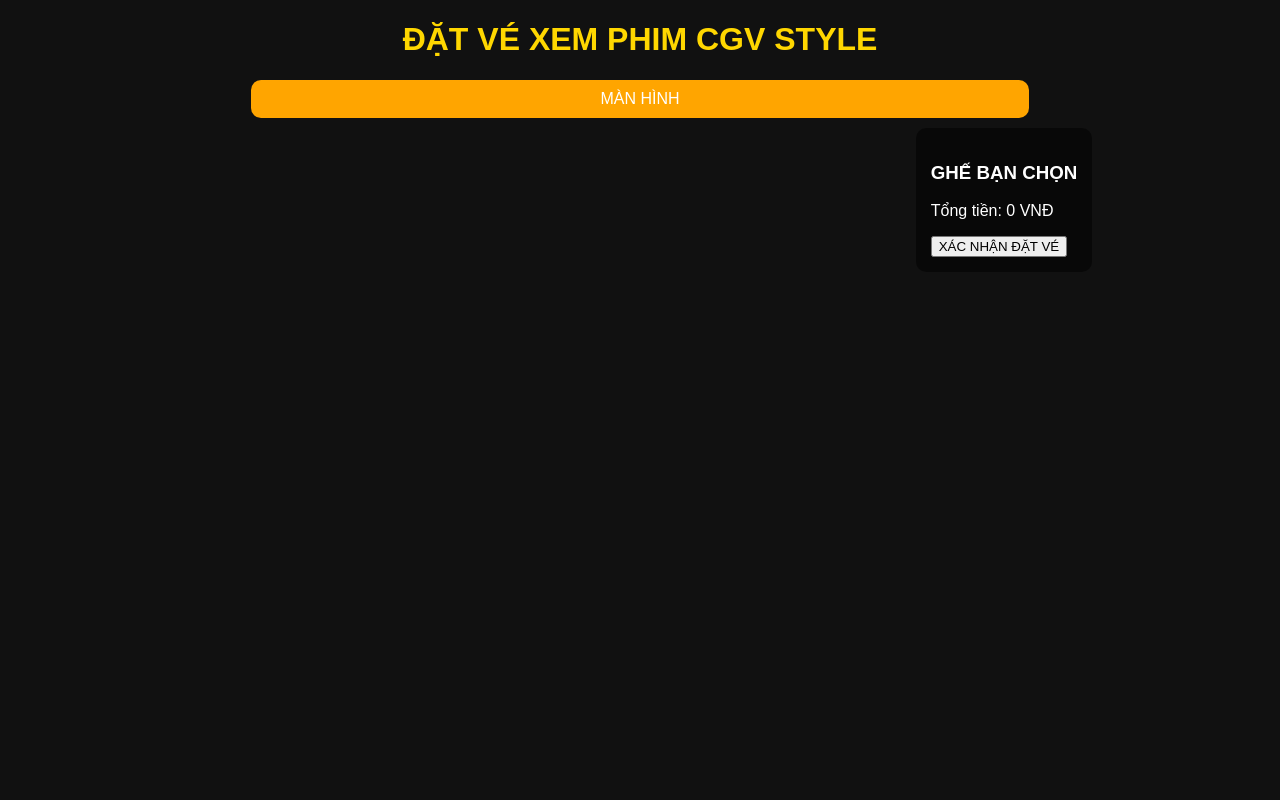
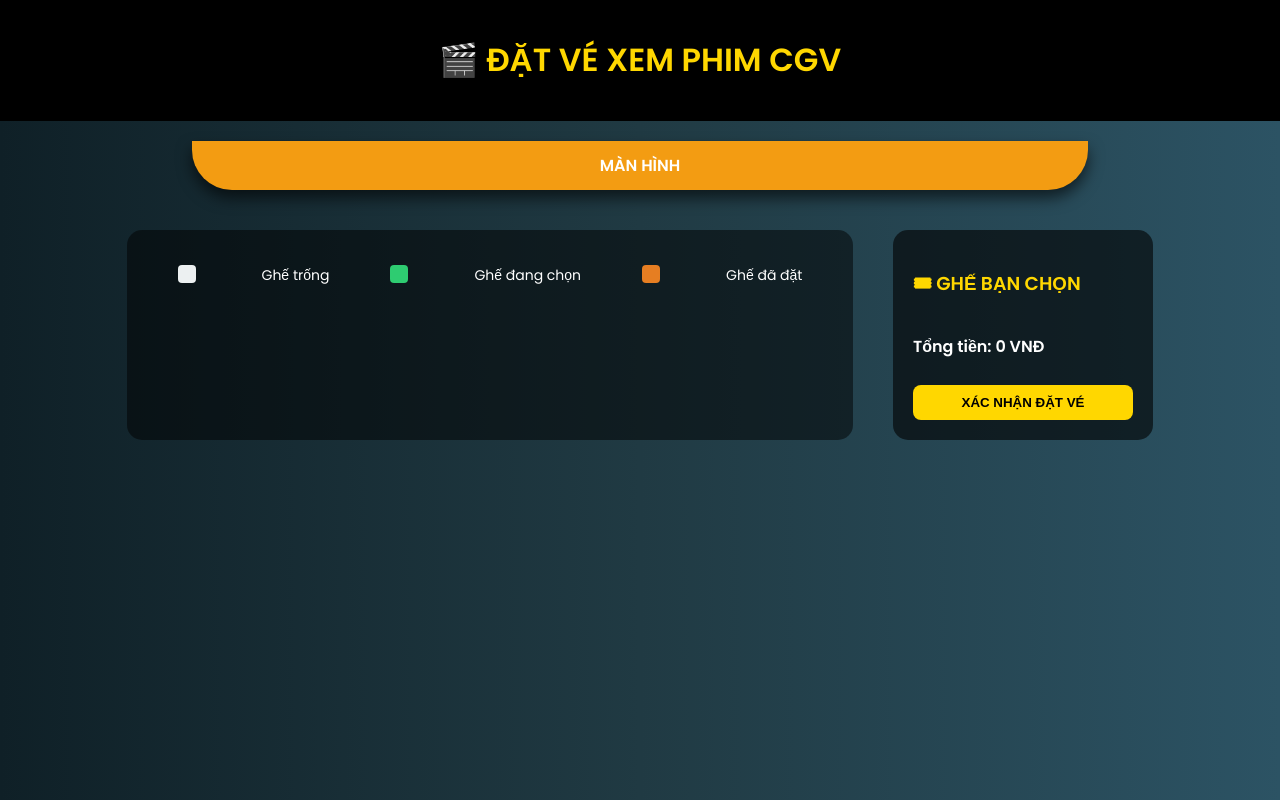
Before and after one commit to xlaw29/H-th-ng-t-v-xem-phim-real-time, a website: page public/index.html in a window 1280 px wide. Drawn offline with nearby package versions, Linux system fonts and the light colour scheme; no server answers.

Commit message:
optimal interface

```diff
--- a/public/client.js
+++ b/public/client.js
@@ -4,8 +4,15 @@
 const list = document.getElementById("selectedSeats");
 const total = document.getElementById("total");
 
-const PRICE = 75000;
 let selected = [];
+
+// Giá vé theo hàng
+function getPrice(seat) {
+    const row = seat.charAt(0);
+    if (["A", "B", "C"].includes(row)) return 70000;
+    if (["D", "E", "F"].includes(row)) return 75000;
+    return 80000;
+}
 
 // Render ghế
 socket.on("seat_update", (seats) => {
@@ -16,27 +23,35 @@
     Object.keys(seats).forEach((seat) => {
         const div = document.createElement("div");
         div.innerText = seat;
-        div.classList.add("seat", seats[seat]);
+        div.className = `seat ${seats[seat]}`;
 
         if (seats[seat] === "available") {
             div.onclick = () => socket.emit("select_seat", seat);
         }
+
         if (seats[seat] === "selected") {
+            div.onclick = () => socket.emit("cancel_seat", seat);
             selected.push(seat);
-            div.onclick = () => socket.emit("cancel_seat", seat);
 
             const li = document.createElement("li");
-            li.innerText = seat;
+            li.innerText = `${seat} - ${getPrice(seat).toLocaleString()} VNĐ`;
             list.appendChild(li);
         }
 
         seatDiv.appendChild(div);
     });
 
-    total.innerText = selected.length * PRICE;
+    total.innerText = selected
+        .reduce((sum, s) => sum + getPrice(s), 0)
+        .toLocaleString();
 });
 
-// Xác nhận đặt vé
+// Thông báo realtime
+socket.on("notification", (msg) => {
+    alert(msg);
+});
+
+// Xác nhận
 document.getElementById("confirm").onclick = () => {
     socket.emit("confirm_booking", selected);
 };
--- a/public/index.html
+++ b/public/index.html
@@ -2,20 +2,38 @@
 <html lang="vi">
     <head>
         <meta charset="UTF-8" />
-        <title>Đặt vé xem phim</title>
+        <title>Đặt vé CGV</title>
+        <!-- <link rel="stylesheet" href="./reset.css" /> -->
         <link rel="stylesheet" href="style.css" />
+        <link rel="preconnect" href="https://fonts.googleapis.com" />
+        <link rel="preconnect" href="https://fonts.gstatic.com" crossorigin />
+        <link
+            href="https://fonts.googleapis.com/css2?family=Poppins:wght@300;400;500;600&display=swap"
+            rel="stylesheet"
+        />
     </head>
     <body>
-        <h1>ĐẶT VÉ XEM PHIM CGV STYLE</h1>
+        <header>
+            <h1>🎬 ĐẶT VÉ XEM PHIM CGV</h1>
+        </header>
+
         <div class="screen">MÀN HÌNH</div>
 
-        <div class="container">
-            <div id="seats"></div>
+        <div class="main">
+            <div class="cinema">
+                <div id="seats"></div>
+
+                <div class="note">
+                    <span class="box available"></span> Ghế trống
+                    <span class="box selected"></span> Ghế đang chọn
+                    <span class="box booked"></span> Ghế đã đặt
+                </div>
+            </div>
 
             <div class="summary">
-                <h3>GHẾ BẠN CHỌN</h3>
+                <h3>🎟 GHẾ BẠN CHỌN</h3>
                 <ul id="selectedSeats"></ul>
-                <p>Tổng tiền: <span id="total">0</span> VNĐ</p>
+                <p class="total">Tổng tiền: <span id="total">0</span> VNĐ</p>
                 <button id="confirm">XÁC NHẬN ĐẶT VÉ</button>
             </div>
         </div>
--- /dev/null
+++ b/public/reset.css
@@ -0,0 +1,129 @@
+/* http://meyerweb.com/eric/tools/css/reset/
+   v2.0 | 20110126
+   License: none (public domain)
+*/
+
+html,
+body,
+div,
+span,
+applet,
+object,
+iframe,
+h1,
+h2,
+h3,
+h4,
+h5,
+h6,
+p,
+blockquote,
+pre,
+a,
+abbr,
+acronym,
+address,
+big,
+cite,
+code,
+del,
+dfn,
+em,
+img,
+ins,
+kbd,
+q,
+s,
+samp,
+small,
+strike,
+strong,
+sub,
+sup,
+tt,
+var,
+b,
+u,
+i,
+center,
+dl,
+dt,
+dd,
+ol,
+ul,
+li,
+fieldset,
+form,
+label,
+legend,
+table,
+caption,
+tbody,
+tfoot,
+thead,
+tr,
+th,
+td,
+article,
+aside,
+canvas,
+details,
+embed,
+figure,
+figcaption,
+footer,
+header,
+hgroup,
+menu,
+nav,
+output,
+ruby,
+section,
+summary,
+time,
+mark,
+audio,
+video {
+    margin: 0;
+    padding: 0;
+    border: 0;
+    font-size: 100%;
+    font: inherit;
+    vertical-align: baseline;
+}
+/* HTML5 display-role reset for older browsers */
+article,
+aside,
+details,
+figcaption,
+figure,
+footer,
+header,
+hgroup,
+menu,
+nav,
+section {
+    display: block;
+}
+body {
+    line-height: 1;
+}
+ol,
+ul {
+    list-style: none;
+}
+blockquote,
+q {
+    quotes: none;
+}
+blockquote:before,
+blockquote:after,
+q:before,
+q:after {
+    content: "";
+    content: none;
+}
+table {
+    border-collapse: collapse;
+    border-spacing: 0;
+}
--- a/public/style.css
+++ b/public/style.css
@@ -1,60 +1,147 @@
-body {
-    background: #111;
-    color: #fff;
-    font-family: Arial;
-    text-align: center;
+* {
+    box-sizing: border-box;
 }
 
-h1 {
+body {
+    margin: 0;
+    background: linear-gradient(to right, #0f2027, #203a43, #2c5364);
+    font-family: poppins, sans-serif;
+    color: #fff;
+}
+
+/* HEADER */
+header {
+    text-align: center;
+    padding: 15px;
+    background: #000;
     color: gold;
 }
 
+/* SCREEN */
 .screen {
-    background: orange;
-    padding: 10px;
-    width: 60%;
-    margin: 10px auto;
-    border-radius: 10px;
+    width: 70%;
+    margin: 20px auto;
+    background: #f39c12;
+    text-align: center;
+    padding: 12px;
+    font-weight: bold;
+    border-radius: 0 0 40px 40px;
+    box-shadow: 0 8px 15px rgba(0, 0, 0, 0.6);
 }
 
-.container {
+/* MAIN LAYOUT */
+.main {
     display: flex;
     justify-content: center;
     gap: 40px;
+    padding: 20px;
 }
 
+/* CINEMA */
+.cinema {
+    background: rgba(0, 0, 0, 0.5);
+    padding: 20px;
+    border-radius: 15px;
+}
+
+/* SEATS */
 #seats {
     display: grid;
-    grid-template-columns: repeat(12, 50px);
-    gap: 8px;
+    grid-template-columns: repeat(12, 48px);
+    gap: 10px;
+    justify-content: center;
 }
 
 .seat {
-    width: 50px;
-    height: 40px;
+    width: 48px;
+    height: 38px;
     border-radius: 6px;
+    font-size: 12px;
+    line-height: 38px;
+    text-align: center;
     cursor: pointer;
-    line-height: 40px;
-    font-size: 12px;
+    transition: 0.2s;
+    font-weight: bold;
 }
 
+/* SEAT STATES */
 .available {
-    background: white;
-    color: black;
+    background: #ecf0f1;
+    color: #000;
+}
+
+.available:hover {
+    background: #bdc3c7;
 }
 
 .selected {
-    background: limegreen;
+    background: #2ecc71;
+    color: #000;
 }
 
 .booked {
-    background: orange;
+    background: #e67e22;
     cursor: not-allowed;
 }
 
+/* NOTE */
+.note {
+    margin-top: 15px;
+    display: flex;
+    justify-content: space-around;
+    font-size: 14px;
+}
+
+.box {
+    width: 18px;
+    height: 18px;
+    display: inline-block;
+    margin-right: 5px;
+    border-radius: 4px;
+}
+
+/* SUMMARY */
 .summary {
-    text-align: left;
-    background: rgba(0, 0, 0, 0.5);
-    padding: 15px;
-    border-radius: 10px;
+    width: 260px;
+    background: rgba(0, 0, 0, 0.6);
+    padding: 20px;
+    border-radius: 15px;
 }
+
+.summary h3 {
+    color: gold;
+    margin-bottom: 10px;
+}
+
+.summary ul {
+    list-style: none;
+    padding: 0;
+    max-height: 200px;
+    overflow-y: auto;
+}
+
+.summary li {
+    border-bottom: 1px solid #444;
+    padding: 5px 0;
+}
+
+.total {
+    margin-top: 10px;
+    font-weight: bold;
+}
+
+/* BUTTON */
+button {
+    width: 100%;
+    padding: 10px;
+    background: gold;
+    border: none;
+    border-radius: 8px;
+    font-weight: bold;
+    cursor: pointer;
+    margin-top: 10px;
+}
+
+button:hover {
+    background: orange;
+}
```
Also changed, not shown: server.js (+42 -19 lines).
